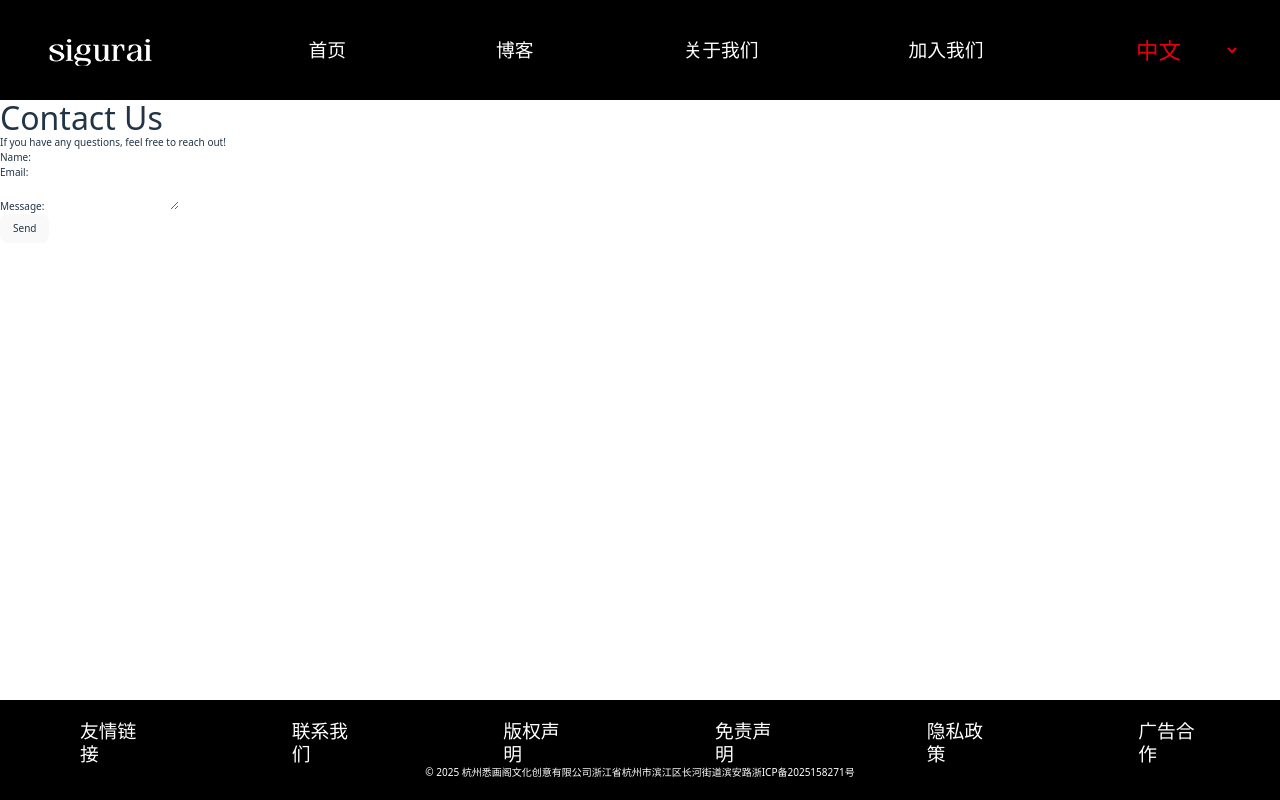
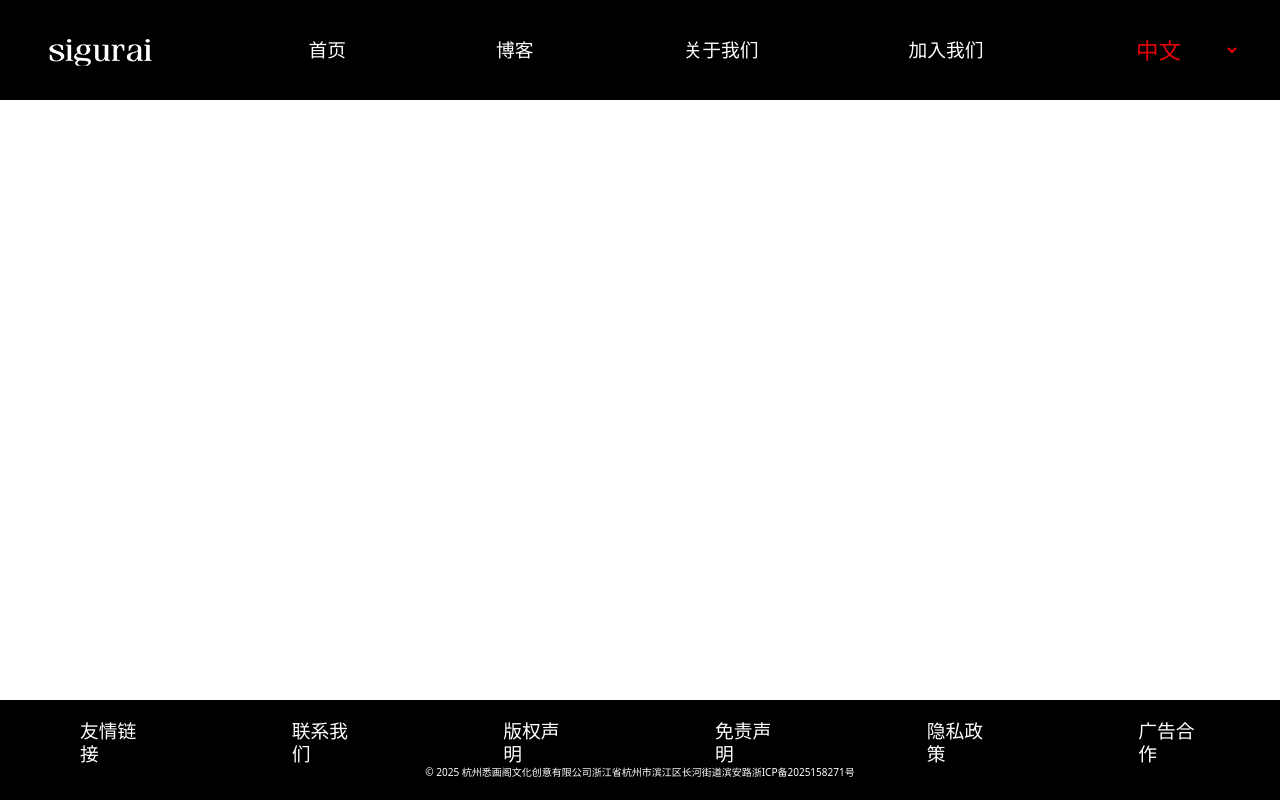
Before and after one commit to fighting53/xihuage-website, a React (Vite) app: page /contact in a window 1280 px wide. Built offline with nearby package versions, Linux system fonts and the light colour scheme.

Commit message:
新建加入界面

```diff
--- a/src/pages/contact/index.tsx
+++ b/src/pages/contact/index.tsx
@@ -1,25 +1,5 @@
 const Contact = () => {
-  return (
-    <div className="contact-page">
-      <h1>Contact Us</h1>
-      <p>If you have any questions, feel free to reach out!</p>
-      <form>
-        <div>
-          <label htmlFor="name">Name:</label>
-          <input type="text" id="name" name="name" required />
-        </div>
-        <div>
-          <label htmlFor="email">Email:</label>
-          <input type="email" id="email" name="email" required />
-        </div>
-        <div>
-          <label htmlFor="message">Message:</label>
-          <textarea id="message" name="message" required></textarea>
-        </div>
-        <button type="submit">Send</button>
-      </form>
-    </div>
-  );
+  return <div className="contact-page"></div>;
 };
 
 export default Contact;
--- /dev/null
+++ b/src/pages/join/index.tsx
@@ -0,0 +1,4 @@
+const Join = () => {
+  return <div>Join</div>;
+};
+export default Join;
--- a/src/utils/locales/en.json
+++ b/src/utils/locales/en.json
@@ -3,7 +3,7 @@
     "home": "Home",
     "blog": "Blog",
     "about": "About Us",
-    "contact": "Contact Us"
+    "join": "Contact Us"
   },
   "footer": {
     "friendship_link": "Friendship Link",
--- a/src/utils/locales/es.json
+++ b/src/utils/locales/es.json
@@ -3,7 +3,7 @@
     "home": "Hogar",
     "blog": "Blog",
     "about": "sobre nosotros",
-    "contact": "Únase a nosotros"
+    "join": "Únase a nosotros"
   },
   "footer": {
     "friendship_link": "Enlace amistoso",
--- a/src/utils/locales/fr.json
+++ b/src/utils/locales/fr.json
@@ -3,7 +3,7 @@
     "home": "Maison",
     "blog": "Le blog",
     "about": "à propos de nous",
-    "contact": "Contactez-nous"
+    "join": "Contactez-nous"
   },
 
   "footer": {
--- a/src/utils/locales/jp.json
+++ b/src/utils/locales/jp.json
@@ -3,7 +3,7 @@
     "home": "ホーム・ページ",
     "blog": "ブログ",
     "about": "私たちについて",
-    "contact": "連絡先"
+    "join": "連絡先"
   },
   "footer": {
     "friendship_link": "相互リンク",
--- a/src/utils/locales/zh.json
+++ b/src/utils/locales/zh.json
@@ -3,7 +3,7 @@
     "home": "首页",
     "blog": "博客",
     "about": "关于我们",
-    "contact": "加入我们"
+    "join": "加入我们"
   },
   "footer": {
     "friendship_link": "友情链接",
```
Also changed, not shown: src/routes/index.tsx (+10 -0 lines).
